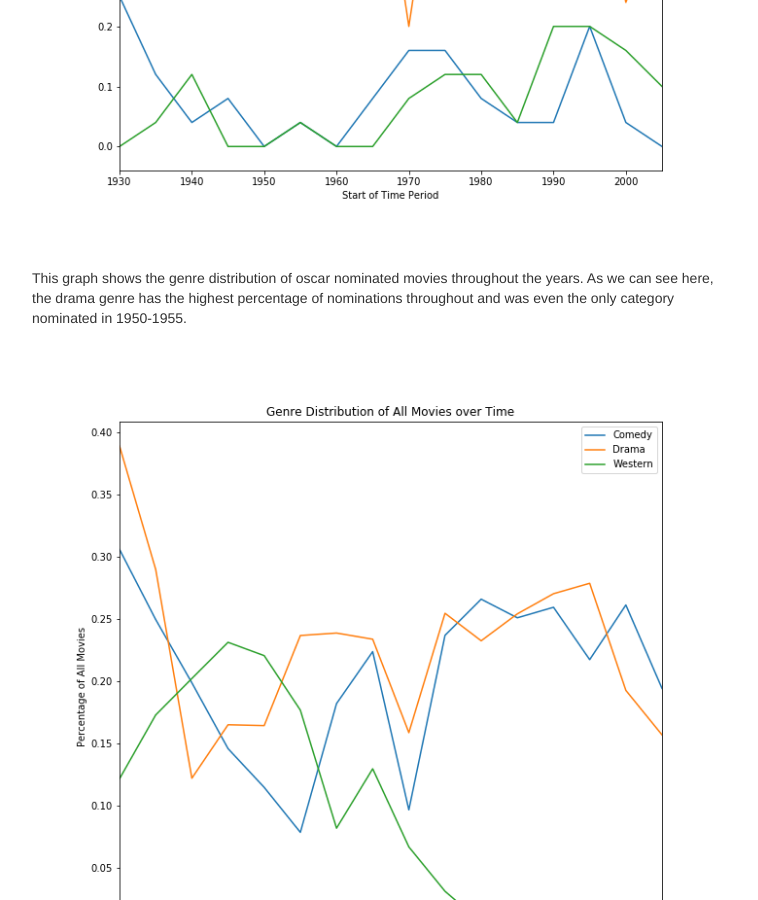
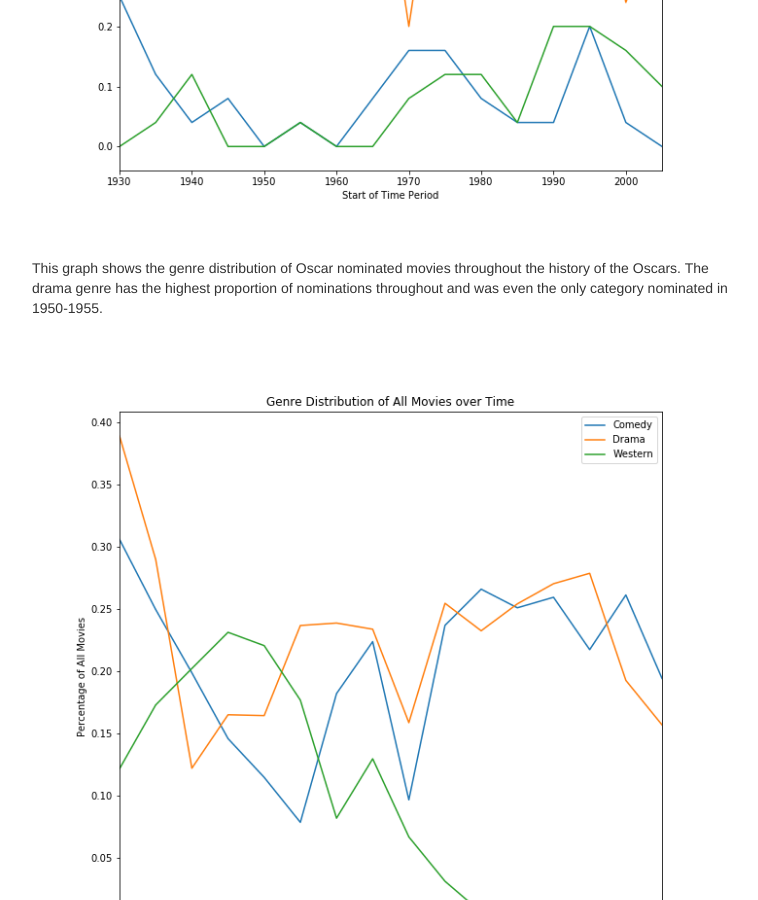
Before and after one commit to mkwan13/180_final_site, a Jekyll site: the page built from index.md, in a window 1280 px wide and 900 px high, scrolled down 1764 px. Shown: the whole window, without its empty margins (258-1016 px from the left). Built offline with Jekyll 4.4.1, drawn with Linux system fonts in a browser that asks for light colours.

Commit message:
Update index.md

```diff
--- a/index.md
+++ b/index.md
@@ -21,8 +21,7 @@ Please refer to the full final report.
 ![actorsRaceVSnomineesRace](https://github.com/mkwan13/180_final_site/blob/gh-pages/images/actorsRaceVSnomineesRace.jpg?raw=true)
 
 ![genre_dist_nominated_over_time](https://github.com/mkwan13/180_final_site/blob/gh-pages/images/genre_dist_nominated_over_time.png?raw=true)
-
-This graph shows the genre distribution of oscar nominated movies throughout the years. As we can see here, the drama genre has the highest percentage of nominations throughout and was even the only category nominated in 1950-1955.
+This graph shows the genre distribution of Oscar nominated movies throughout the history of the Oscars. The drama genre has the highest proportion of nominations throughout and was even the only category nominated in 1950-1955.
 
 ![genre_dist_over_time](https://github.com/mkwan13/180_final_site/blob/gh-pages/images/genre_dist_over_time.png?raw=true)
 
```
